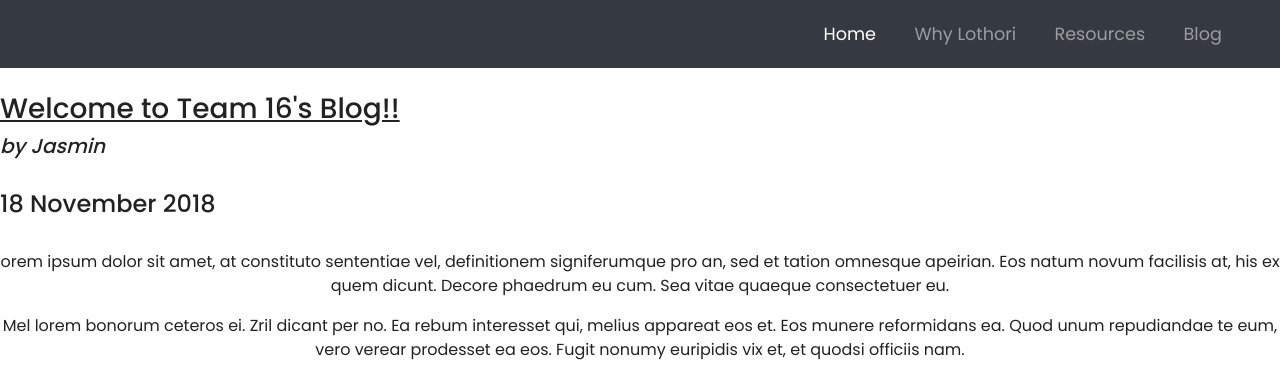
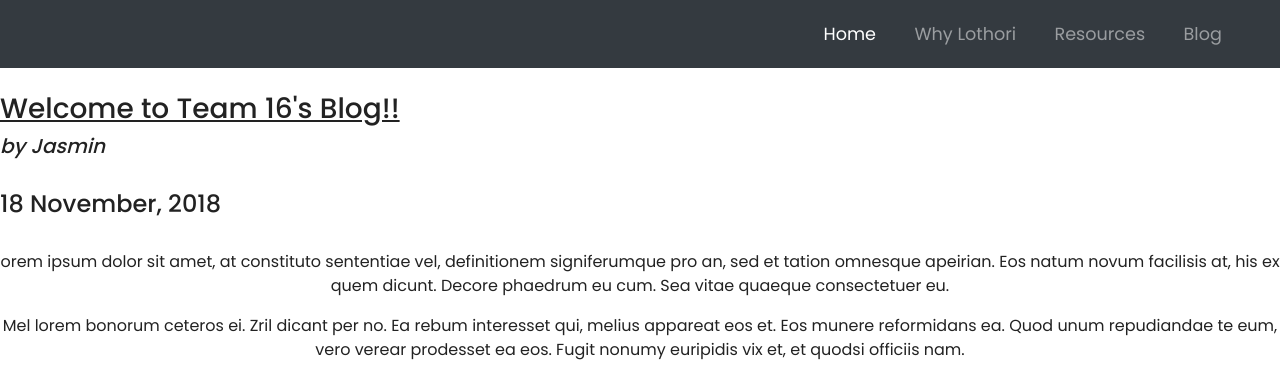
Before and after one commit to mohamedjasmin/lothoriold, a Jekyll site: the page built from _posts/2018-11-18-welcome.md, in a window 1280 px wide and 1097 px high. Shown: the top 380 px of the window. Built offline with Jekyll 4.4.1, drawn with Linux system fonts in a browser that asks for light colours; nearby versions of some CDN libraries; comment, search, counter and statistics services are not loaded.

Commit message:
added comma to date

```diff
--- a/_layouts/wrapper.html
+++ b/_layouts/wrapper.html
@@ -44,7 +44,7 @@
 <h3><u> {{ page.title }}</u></h3>
 <h5><em>{{ page.author }}</em></h5>
 <br>
-<h4>{{ page.date | date: "%-d %B %Y"}}</h4>
+<h4>{{ page.date | date: "%-d %B, %Y"}}</h4>
 <br>
 	</div>
 
```
